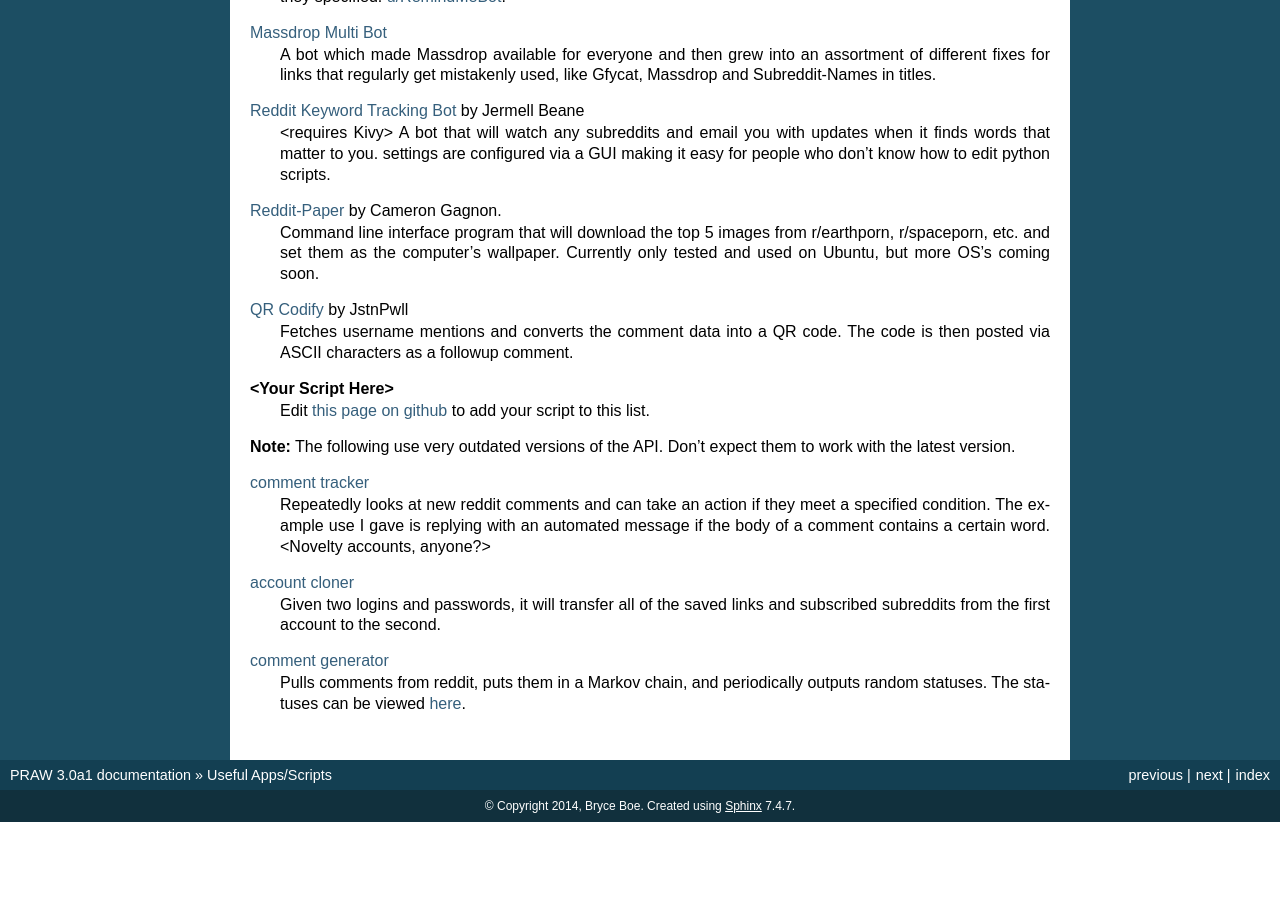
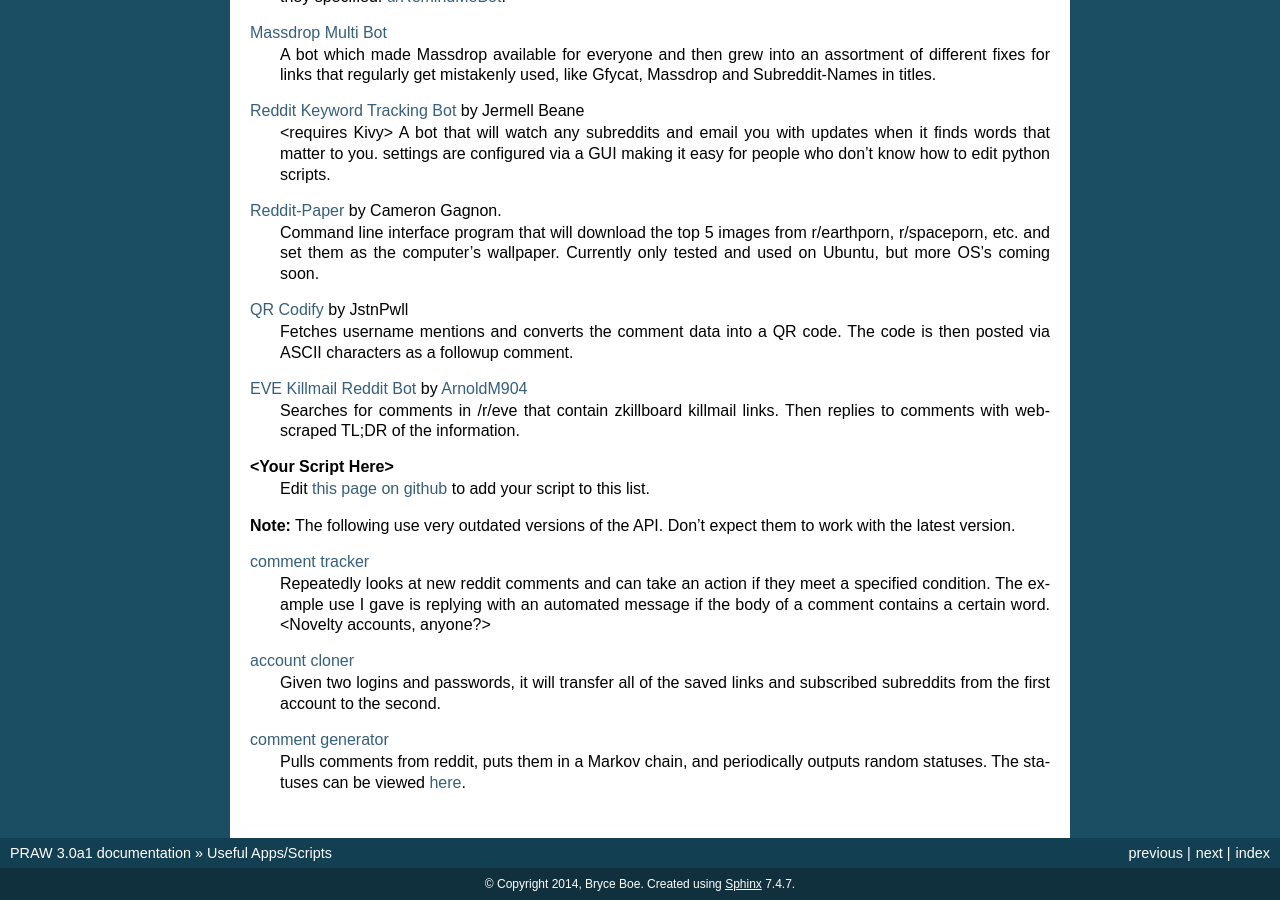
Before and after one commit to praw-dev/praw, a Sphinx documentation site: the page built from docs/pages/useful_scripts.rst, in a window 1280 px wide and 900 px high, scrolled down 1798 px. Built offline with Sphinx 7.4.7, drawn with Linux system fonts in a browser that asks for light colours; before the commit the page ends 2620 px from its top, so only the background shows below that.

Commit message:
Update useful_scripts.rst

```diff
--- a/docs/pages/useful_scripts.rst
+++ b/docs/pages/useful_scripts.rst
@@ -133,6 +133,10 @@ this page to add in more.
     Fetches username mentions and converts the comment data into a QR code. The
     code is then posted via ASCII characters as a followup comment.
 
+`EVE Killmail Reddit Bot`_ by `ArnoldM904 <https://github.com/ArnoldM904>`_
+    Searches for comments in /r/eve that contain zkillboard killmail links.
+    Then replies to comments with web-scraped TL;DR of the information.
+
 **\<Your Script Here\>**
     Edit `this page on github <https://github.com/praw-dev/praw/blob/master/
     docs/pages/useful_scripts.rst>`_ to add your script to this list.
@@ -161,6 +165,7 @@ them to work with the latest version.
 .. _`ALTcointip`: https://github.com/vindimy/altcointip
 .. _`AutoModerator`: https://github.com/Deimos/AutoModerator
 .. _`Butcher bot`: https://github.com/xiphirx/Butcher-Bot
+.. _`EVE Killmail Reddit Bot`: https://github.com/ArnoldM904/EK_Reddit_Bot
 .. _`Groompbot`: https://github.com/AndrewNeo/groompbot
 .. _`NetflixBot`: http://github.com/alanwright/netflixbot
 .. _`PRAWtools`: https://github.com/praw-dev/prawtools
```
